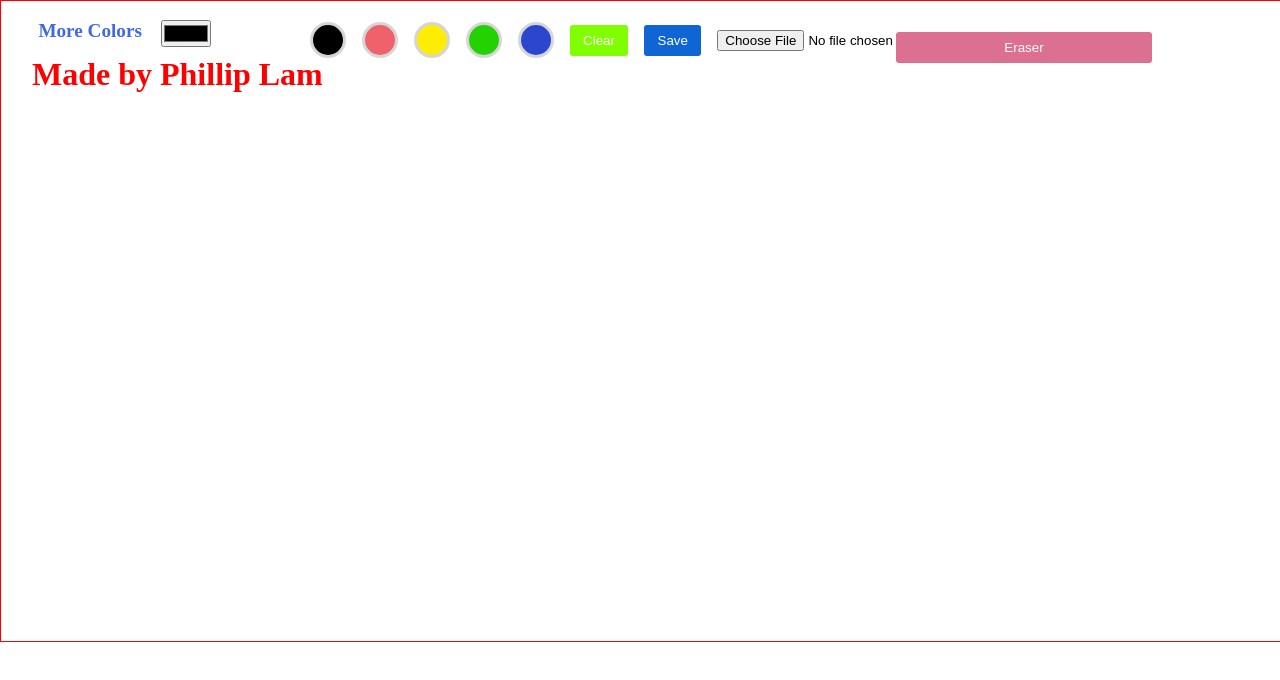
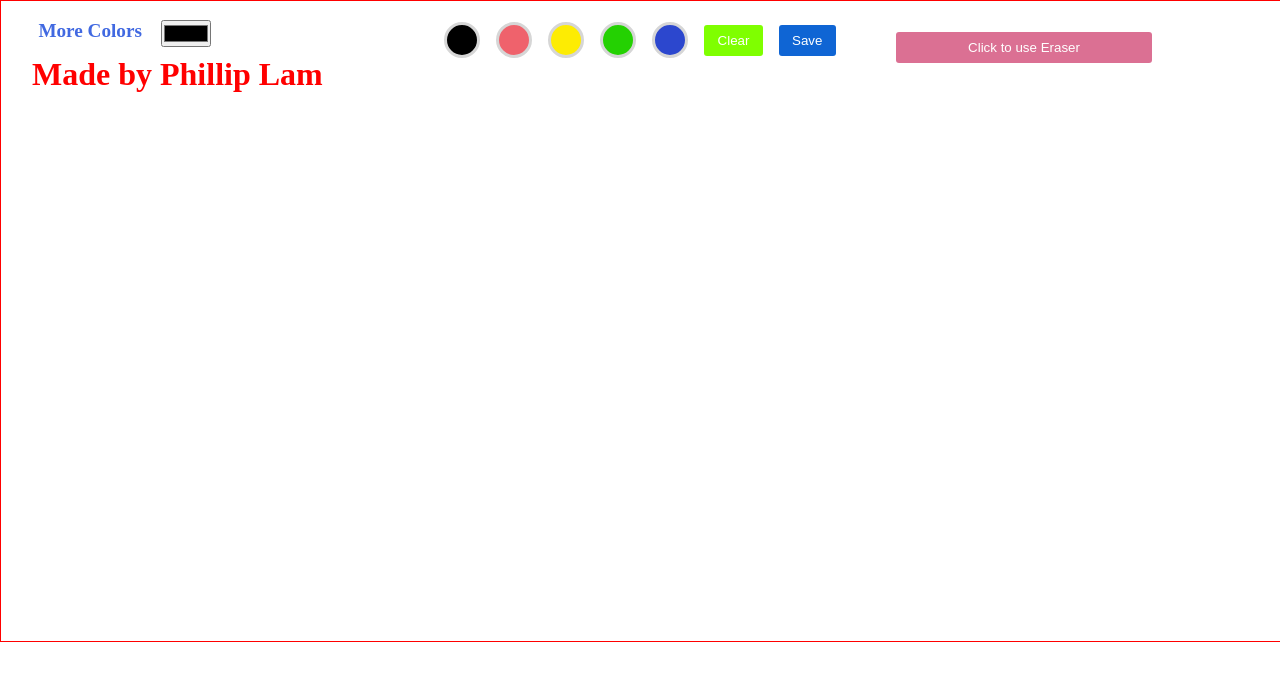
Before and after one commit to PhillipLam89/mini-paint-clone, a plain HTML site: page index.html in a window 1280 px wide. Drawn offline with Linux system fonts and the light colour scheme.

Commit message:
Update index.html

```diff
--- a/index.html
+++ b/index.html
@@ -23,12 +23,12 @@
 
         <button class="clear">Clear</button>
         <button class="save">Save</button>
-        <input type="file">
+        <!-- <input type="file"> -->
     </div>
     <div id="color-input">More Colors   <input type="color"></div>
     <h1>Made by Phillip Lam</h1>
     <canvas id="canvas"></canvas>
-    <button id="eraser" onclick="erase()">Eraser </button>
+    <button id="eraser" onclick="erase(event)">Click to use Eraser</button>
     <script src="index.js"></script>
   </body>
 </html>
```
